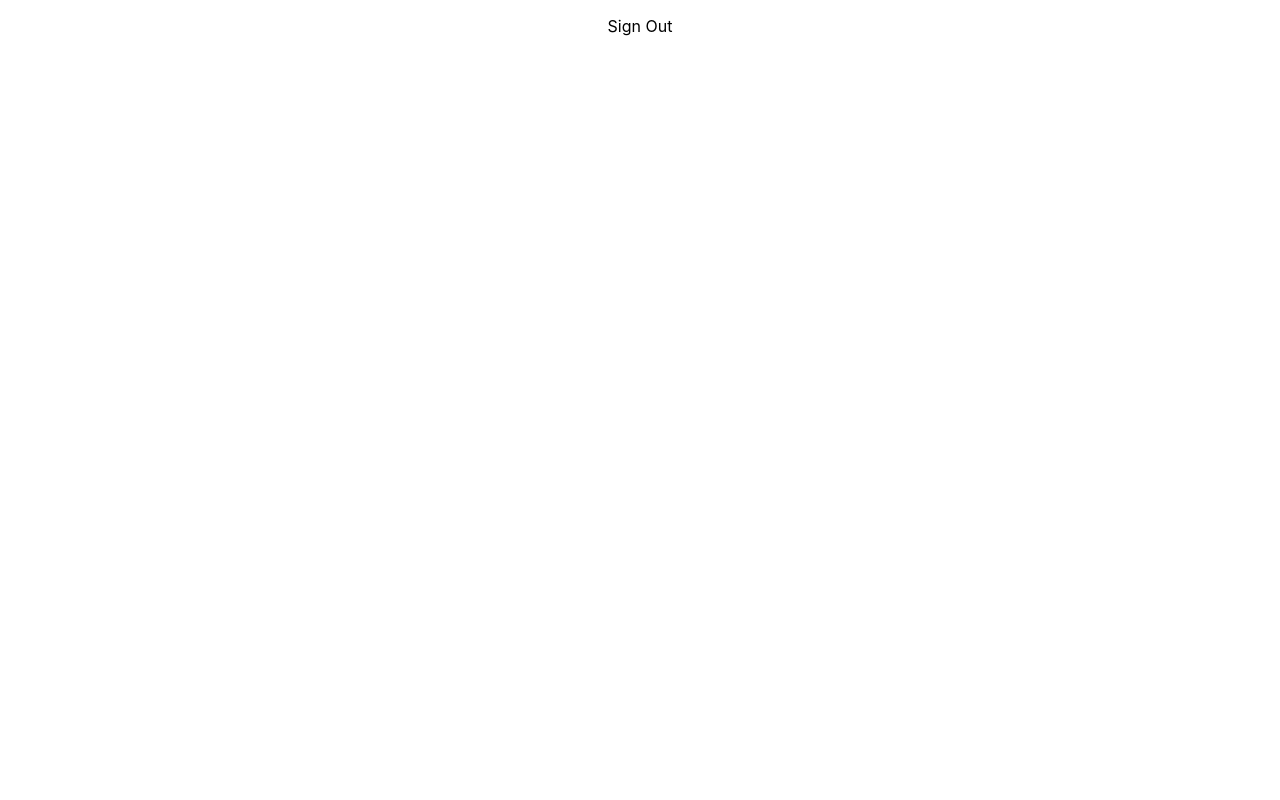
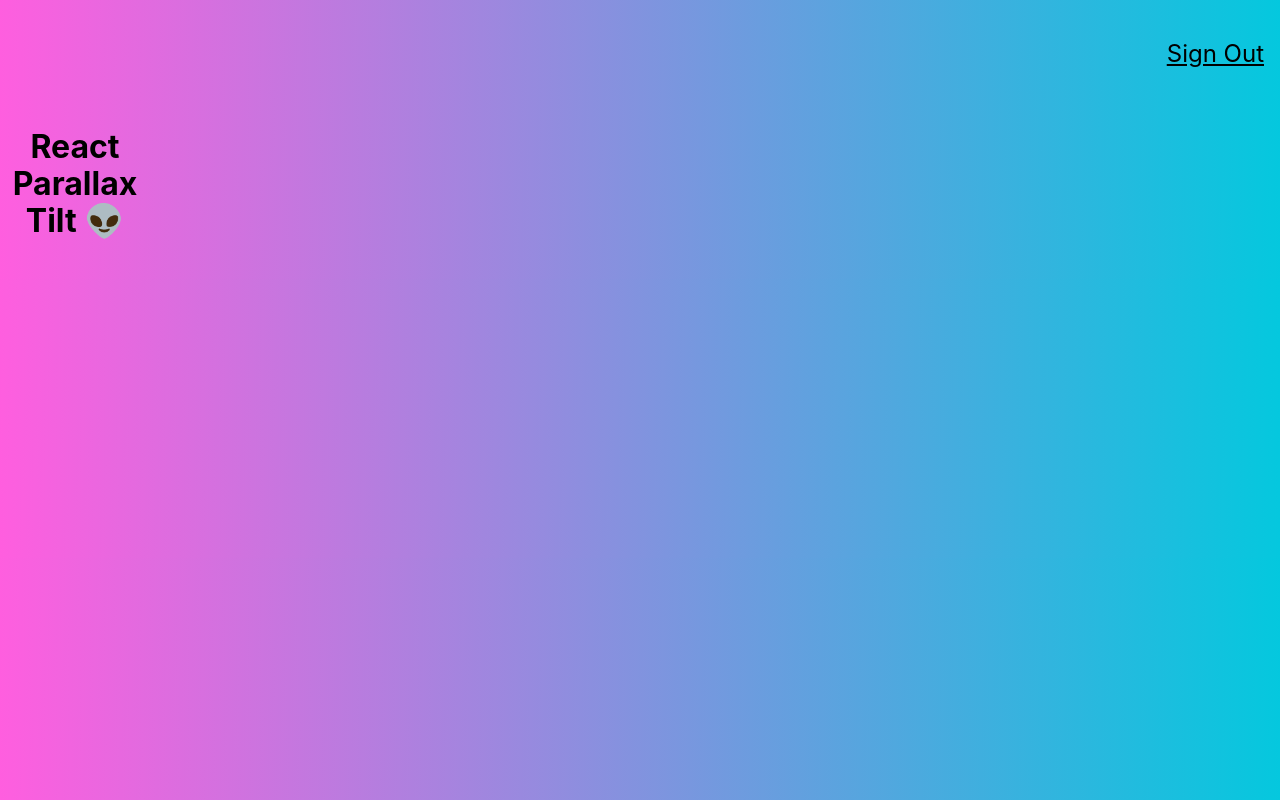
Before and after one commit to jorge-eche/face-detection-app, a React (Create React App) app: page / in a window 1280 px wide. Built offline with nearby package versions, Linux system fonts and the light colour scheme.

Commit message:
finish Navigation component skeleton

```diff
--- a/package.json
+++ b/package.json
@@ -8,7 +8,9 @@
     "@testing-library/user-event": "^13.5.0",
     "react": "^18.2.0",
     "react-dom": "^18.2.0",
+    "react-parallax-tilt": "^1.7.108",
     "react-scripts": "5.0.1",
+    "tachyons": "^4.12.0",
     "web-vitals": "^2.1.4"
   },
   "scripts": {
--- a/src/App.js
+++ b/src/App.js
@@ -1,11 +1,13 @@
 import Navigation from "./components/Navigation/Navigation";
+import Logo from "./components/Navigation/Logo/Logo";
 import "./App.css";
 
 function App() {
   return (
     <div className="App">
       <Navigation />
-      {/* <Logo />
+      <Logo />
+      {/*
       <ImageLinkForm />
       <FaceRecognitin /> */}
     </div>
--- /dev/null
+++ b/src/components/Navigation/Logo/Logo.js
@@ -0,0 +1,26 @@
+import Tilt from "react-parallax-tilt";
+
+const Logo = () => {
+  return (
+    <div className="m4 mt0">
+      <Tilt>
+        <div
+          style={{
+            width: "150px",
+            height: "150px",
+          }}
+        >
+          <h1
+            style={{
+              background: "linearGradient(89deg, #ff5edf 0%, #04c8de 100%)",
+            }}
+          >
+            React Parallax Tilt 👽
+          </h1>
+        </div>
+      </Tilt>
+    </div>
+  );
+};
+
+export default Logo;
--- a/src/components/Navigation/Navigation.js
+++ b/src/components/Navigation/Navigation.js
@@ -1,7 +1,7 @@
 const Navigation = () => {
   return (
-    <nav>
-      <p>Sign Out</p>
+    <nav style={{ display: "flex", justifyContent: "flex-end" }}>
+      <p className="f3 link dim black underline pa3 pointer">Sign Out</p>
     </nav>
   );
 };
--- a/src/index.css
+++ b/src/index.css
@@ -1,13 +1,14 @@
 body {
   margin: 0;
-  font-family: -apple-system, BlinkMacSystemFont, 'Segoe UI', 'Roboto', 'Oxygen',
-    'Ubuntu', 'Cantarell', 'Fira Sans', 'Droid Sans', 'Helvetica Neue',
+  font-family: -apple-system, BlinkMacSystemFont, "Segoe UI", "Roboto", "Oxygen",
+    "Ubuntu", "Cantarell", "Fira Sans", "Droid Sans", "Helvetica Neue",
     sans-serif;
   -webkit-font-smoothing: antialiased;
   -moz-osx-font-smoothing: grayscale;
+  background: linear-gradient(89deg, #ff5edf 0%, #04c8de 100%);
 }
 
 code {
-  font-family: source-code-pro, Menlo, Monaco, Consolas, 'Courier New',
+  font-family: source-code-pro, Menlo, Monaco, Consolas, "Courier New",
     monospace;
 }
```
Also changed, not shown: src/index.js (+7 -6 lines), 1 other file (tests, documents, lock files or other folders).
